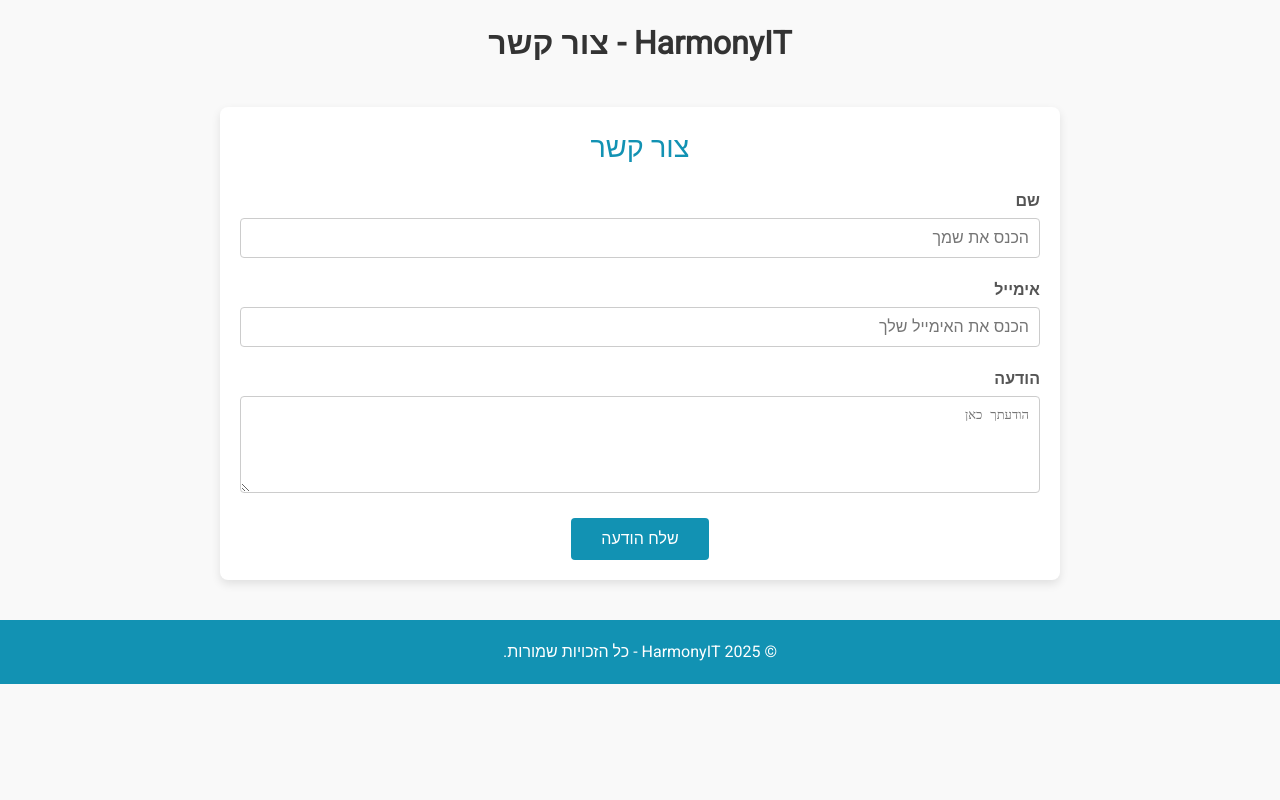
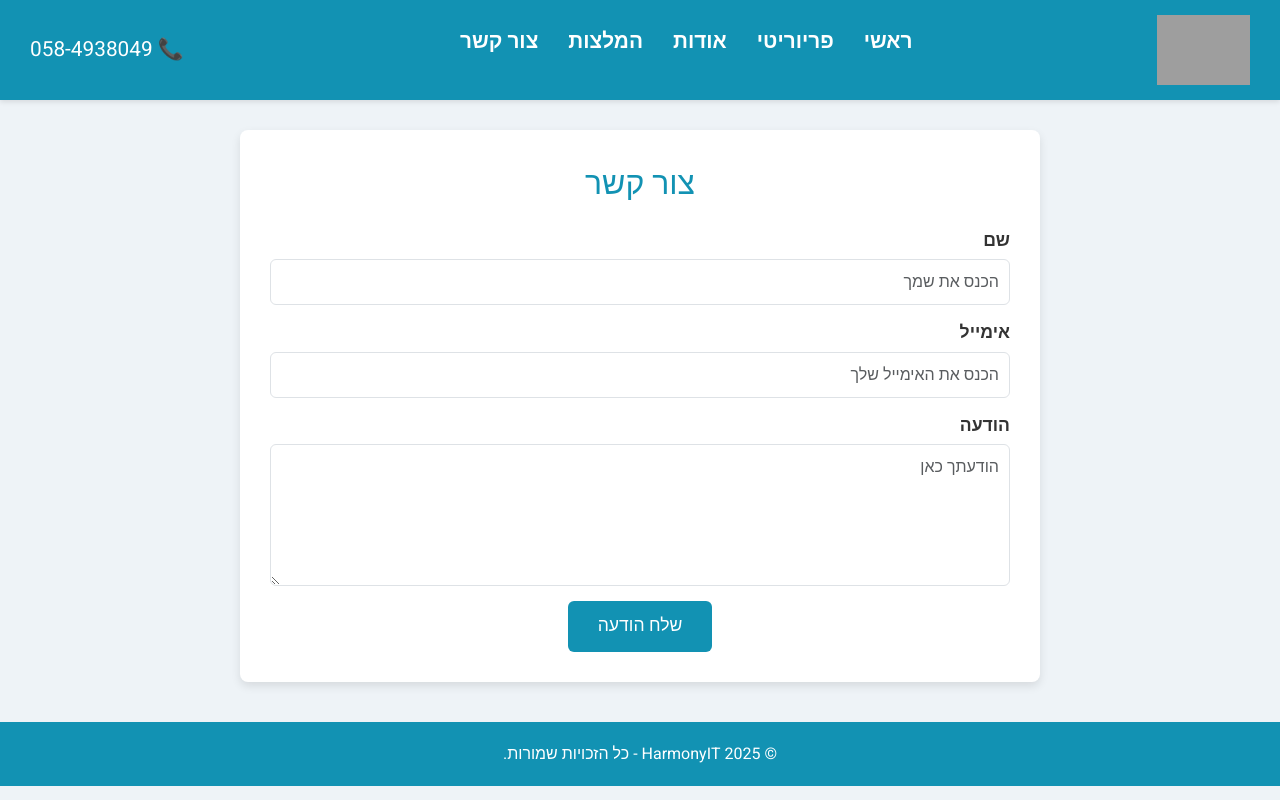
Before and after one commit to gilos123/Hamrmony, a Django app: page /contact/ in a window 1280 px wide. Run offline with Django 5.2, Linux system fonts and the light colour scheme; some libraries are stand-ins or nearby versions; grey boxes are pictures that could not be loaded.

Commit message:
priority

```diff
--- a/harmonyApp/templates/harmonyApp/about.html
+++ b/harmonyApp/templates/harmonyApp/about.html
@@ -487,6 +487,9 @@
             <a href="{% url 'home' %}">ראשי</a>
           </li>
           <li>
+            <a href="{% url 'priority' %}">פריוריטי</a>
+          </li>
+          <li>
             <a href="{% url 'about' %}">אודות</a>
           </li>
           <li>
--- a/harmonyApp/templates/harmonyApp/contact.html
+++ b/harmonyApp/templates/harmonyApp/contact.html
@@ -2,131 +2,134 @@
 <!DOCTYPE html>
 <html lang="he" dir="rtl">
   <head>
-  <meta charset="UTF-8">
+    <meta charset="UTF-8" />
     <title>צור קשר - HarmonyIT</title>
     <link href="https://fonts.googleapis.com/css2?family=Heebo&display=swap" rel="stylesheet">
-  <link rel="shortcut icon"  href="{% static 'fvaion-next.ico' %}">
-  <!-- Add your stylesheets here -->
+    <link href="https://cdn.jsdelivr.net/npm/bootstrap@5.3.0/dist/css/bootstrap.min.css" rel="stylesheet">
+    <link rel="shortcut icon" href="{% static 'fvaion-next.ico' %}" />
     <style>
-    /* Example styling for the contact form */
+      * {
+        font-family: 'Heebo', sans-serif;
+        margin: 0; padding: 0;
+        box-sizing: border-box;
+      }
       body {
-      font-family: 'Heebo', sans-serif;
-      background-color: #f9f9f9;
+        background-color: #eef3f7;
         color: #333;
-      margin: 0;
-      padding: 0;
       }
+      header {
+        position: fixed;
+        top: 0; left: 0; width: 100%;
+        background-color: #1292b3;
+        color: white; padding: 15px 30px;
+        display: flex;
+        align-items: center;
+        justify-content: space-between;
+        z-index: 1000;
+        box-shadow: 0 2px 5px rgba(0,0,0,0.1);
+      }
+      .logo img { height: 70px; }
+      .phone { font-size: 1.3em; }
+      nav ul {
+        display: flex;
+        list-style: none;
+        gap: 30px;
+      }
+      nav ul li a {
+        color: #fff;
+        text-decoration: none;
+        font-weight: bold;
+        font-size: 1.3em;
+        transition: border-bottom 0.3s;
+        padding-bottom: 5px;
+        border-bottom: 3px solid transparent;
+      }
+      nav ul li a:hover { border-bottom: 3px solid #afce12; }
+
       .content {
-      max-width: 800px;
-      margin: 40px auto;
-      padding: 20px;
-      background-color: #fff;
-      border-radius: 8px;
-      box-shadow: 0 4px 10px rgba(0, 0, 0, 0.1);
-    }
-    fieldset {
-      border: none;
-      margin: 0;
-      padding: 0;
+        margin-top: 130px; /* Adjusted for fixed header */
+        padding: 30px; max-width: 800px;
+        background-color: #fff; border-radius: 8px;
+        box-shadow: 0 4px 10px rgba(0,0,0,0.1);
+        margin-left: auto; margin-right: auto;
       }
       legend {
-      font-size: 1.8em;
-      margin-bottom: 20px;
-      color: #1292b3;
-      text-align: center;
-    }
-    .form-group {
-      margin-bottom: 15px;
-      display: flex;
-      flex-direction: column;
+        color: #1292b3; font-size: 2em;
+        margin-bottom: 20px; text-align: center;
       }
       .form-group label {
-      margin-bottom: 5px;
-      font-weight: bold;
-      color: #555;
+        font-weight: 600; color: #333;
+        font-size: 1.1em; margin-bottom: 5px;
       }
       .form-control {
-      padding: 10px;
-      border: 1px solid #ccc;
-      border-radius: 4px;
-      font-size: 1em;
-    }
-    .error-msg {
-      color: red;
-      font-size: 0.9em;
-      margin-top: 5px;
-    }
-    .submit-group {
-      text-align: center;
-      margin-top: 20px;
+        border-radius: 6px; padding: 10px;
+        margin-bottom: 15px;
       }
       .submit-group button {
-      background-color: #1292b3;
-      color: #fff;
-      border: none;
-      padding: 12px 30px;
-      border-radius: 4px;
-      font-size: 1em;
-      cursor: pointer;
-      transition: background-color 0.3s;
+        background-color: #1292b3; color: #fff;
+        border: none; padding: 12px 30px;
+        border-radius: 6px; font-size: 1.1em;
+        transition: 0.3s;
       }
-    .submit-group button:hover {
-      background-color: #0f7d98;
-    }
+      .submit-group button:hover { background-color: #0f7d98; }
+
       footer {
-      text-align: center;
-      padding: 20px;
-      background-color: #1292b3;
-      color: #fff;
+        background-color: #1292b3; color: white;
+        padding: 20px; text-align: center;
         margin-top: 40px;
       }
-
-
     </style>
   </head>
   <body>
     <header>
-    <!-- Header content goes here -->
-    <h1 style="text-align: center; margin-top: 20px;">HarmonyIT - צור קשר</h1>
+      <div class="logo">
+        <img src="https://harmony-it.co.il/wp-content/uploads/2018/03/logo-Harmony-IT-768x210.jpg" alt="HarmonyIT Logo">
+      </div>
+      <nav>
+        <ul>
+          <li><a href="{% url 'home' %}">ראשי</a></li>
+          <li>
+            <a href="{% url 'priority' %}">פריוריטי</a>
+          </li>
+          <li><a href="{% url 'about' %}">אודות</a></li>
+          <li><a href="{% url 'recommendation' %}">המלצות</a></li>
+          <li><a href="{% url 'contact' %}?next=/">צור קשר</a></li>
+        </ul>
+      </nav>
+      <div class="phone">📞 058-4938049</div>
     </header>
 
-  <section class="content contact-section">
+    <section class="content">
       <fieldset>
         <legend>צור קשר</legend>
         {% if form.errors %}
-        <div class="error-msg">
-          אנא תקן את השגיאות בטופס.
-        </div>
+        <div class="alert alert-danger">אנא תקן את השגיאות בטופס.</div>
         {% endif %}
-      <form id="contactForm" method="post" action="{% url 'contact' %}">
+        <form method="post" action="{% url 'contact' %}">
           {% csrf_token %}
           <div class="form-group">
             <label for="{{ form.name.id_for_label }}">שם</label>
             {% render_field form.name class="form-control" placeholder="הכנס את שמך" required="required" %}
-          <div class="error-msg" id="nameError"></div>
           </div>
           <div class="form-group">
             <label for="{{ form.email.id_for_label }}">אימייל</label>
             {% render_field form.email class="form-control" placeholder="הכנס את האימייל שלך" required="required" %}
-          <div class="error-msg" id="emailError"></div>
           </div>
           <div class="form-group">
             <label for="{{ form.message.id_for_label }}">הודעה</label>
             {% render_field form.message class="form-control" placeholder="הודעתך כאן" rows="5" required="required" %}
-          <div class="error-msg" id="messageError"></div>
           </div>
-        <div class="submit-group">
+          <div class="submit-group text-center">
             <button type="submit">שלח הודעה</button>
           </div>
         </form>
-      <div id="feedback" class="mt-3"></div>
       </fieldset>
     </section>
-
 
     <footer>
       © 2025 HarmonyIT - כל הזכויות שמורות.
     </footer>
-  <!-- Add your JavaScript here (if needed) -->
+
+    <script src="https://cdn.jsdelivr.net/npm/bootstrap@5.3.0/dist/js/bootstrap.bundle.min.js"></script>
   </body>
 </html>
--- a/harmonyApp/urls.py
+++ b/harmonyApp/urls.py
@@ -1,9 +1,10 @@
 from django.urls import path
-from .views import index_view, contact_view, about_view, recommendation_view
+from .views import index_view, contact_view, about_view, recommendation_view, priority_view
 
 urlpatterns = [
     path('', index_view, name='home'),  # this is your main page
     path('contact/', contact_view, name='contact'),
     path('about/', about_view, name='about'),
     path('recommendation/', recommendation_view, name='recommendation'),
+    path('priority/', priority_view,  name='priority')
 ]
--- a/harmonyApp/views.py
+++ b/harmonyApp/views.py
@@ -7,6 +7,10 @@
     form = ContactForm()
     return render(request, 'harmonyApp/index.html', {'form': form})
 
+def priority_view(request):
+    # Render index.html and pass an instance of ContactForm
+    form = ContactForm()
+    return render(request, 'harmonyApp/priority.html', {'form': form})
 
 def contact_view(request):
     # Determine the next URL from the GET or POST parameters, default to 'index'
```
Also changed, not shown: harmonyApp/templates/harmonyApp/index.html (+23 -0 lines), harmonyApp/templates/harmonyApp/priority.html (added, +206 -0 lines), harmonyApp/templates/harmonyApp/recommendation.html (+33 -5 lines). Lines whose indentation alone changed are shown as unchanged.
